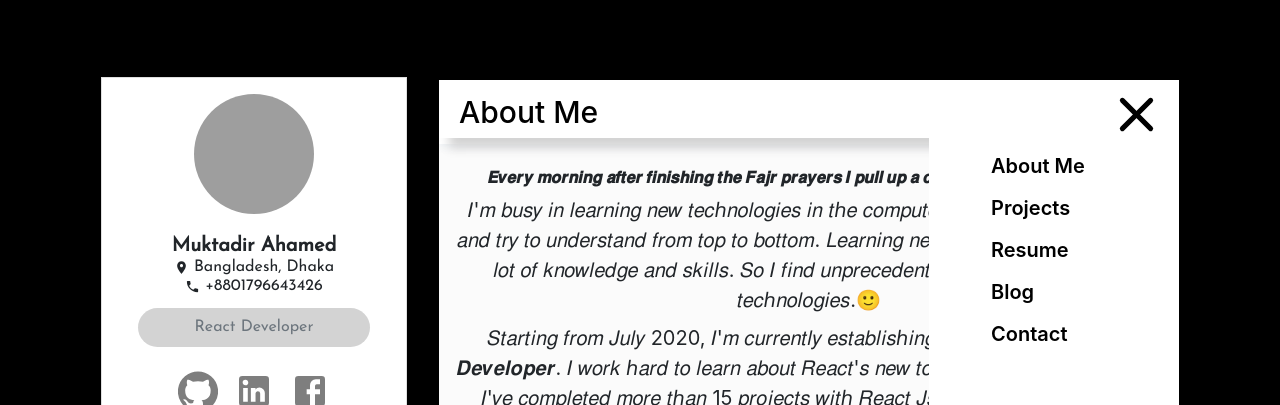
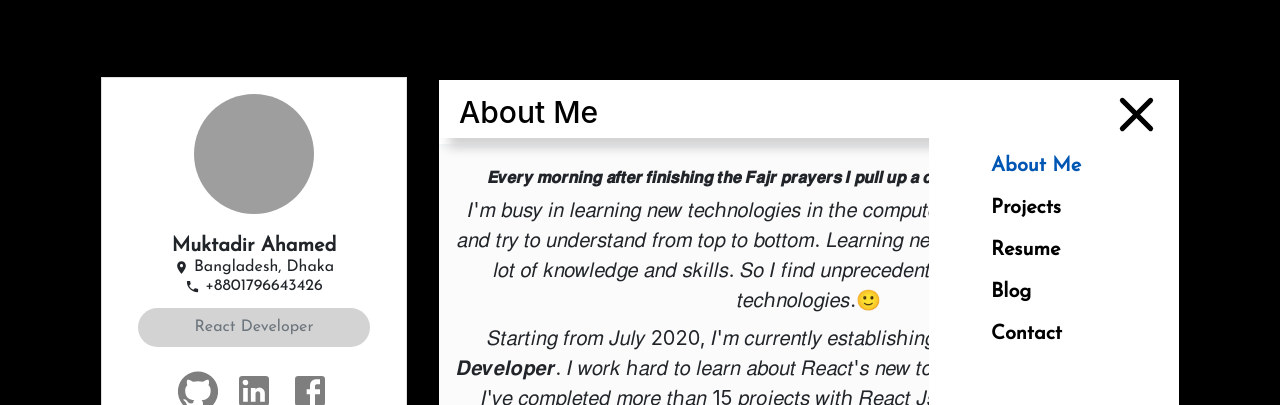
Before and after one commit to Shakib448/personal-portfolio-react, a React (Create React App) app: page / in a window 1280 px wide. Both pictures are taken after a click on the button 1136 px from the left and 114 px from the top of the page. Shown: the top 405 px of the page. Built offline with nearby package versions, Linux system fonts and the light colour scheme; grey boxes are pictures that could not be loaded.

Commit message:
Navigation Style Added

```diff
--- /dev/null
+++ b/src/Components/Navbar/Navigation/Navigation.css
@@ -0,0 +1,22 @@
+@import url("https://fonts.googleapis.com/css2?family=Josefin+Sans&display=swap");
+
+.navLink {
+  color: #000;
+  display: block;
+  font-size: 18px;
+  font-weight: 600;
+  padding: 6px 12px;
+  text-decoration: none;
+  border-radius: 1px;
+  font-size: 20px;
+  box-sizing: border-box;
+  font-family: "Josefin Sans", sans-serif;
+}
+
+.navLink:hover {
+  text-decoration: none;
+}
+
+.navLinkActive {
+  color: #0056b3;
+}
--- a/src/Components/Navbar/Navigation/Navigation.js
+++ b/src/Components/Navbar/Navigation/Navigation.js
@@ -1,8 +1,8 @@
 import React, { useState } from "react";
-import { useLocation } from "react-router-dom";
+import { NavLink, useLocation } from "react-router-dom";
 import styled, { keyframes } from "styled-components";
-
 import Menu from "../Menu/Menu";
+import "./Navigation.css";
 
 const navItems = [
   {
@@ -34,7 +34,6 @@ const NavContainer = styled.div`
   box-shadow: rgba(43, 83, 135, 0.08) 0px 3px 8px 0px;
   display: flex;
   align-items: center;
-  z-index: 1;
 `;
 
 const NavContent = styled.div`
@@ -113,20 +112,6 @@ const NavItem = styled.li`
   margin: 0 10px;
 `;
 
-const NavLink = styled.a`
-  display: block;
-  font-size: 18px;
-  font-weight: 600;
-  padding: 6px 12px;
-  text-decoration: none;
-  color: ${(props) => props.theme.colors.primary};
-  border-radius: 1px;
-  font-size: 20px;
-  &:hover {
-    color: ${(props) => props.theme.colors.secondary};
-  }
-`;
-
 const Navigation = () => {
   const [navState, setNavState] = useState("default");
 
@@ -154,11 +139,18 @@ const Navigation = () => {
             {location.pathname === "/contact" && "Contact"}
           </NavBrandName>
         </NavBrand>
+
         <Menu navState={navState} handleNavState={handleNavState} />
         <NavList display={navState}>
           {navItems.map((item) => (
             <NavItem key={item.name}>
-              <NavLink href={item.link}>{item.name}</NavLink>
+              <NavLink
+                className="navLink"
+                activeClassName="navLinkActive"
+                to={item.link}
+              >
+                {item.name}
+              </NavLink>
             </NavItem>
           ))}
         </NavList>
```
